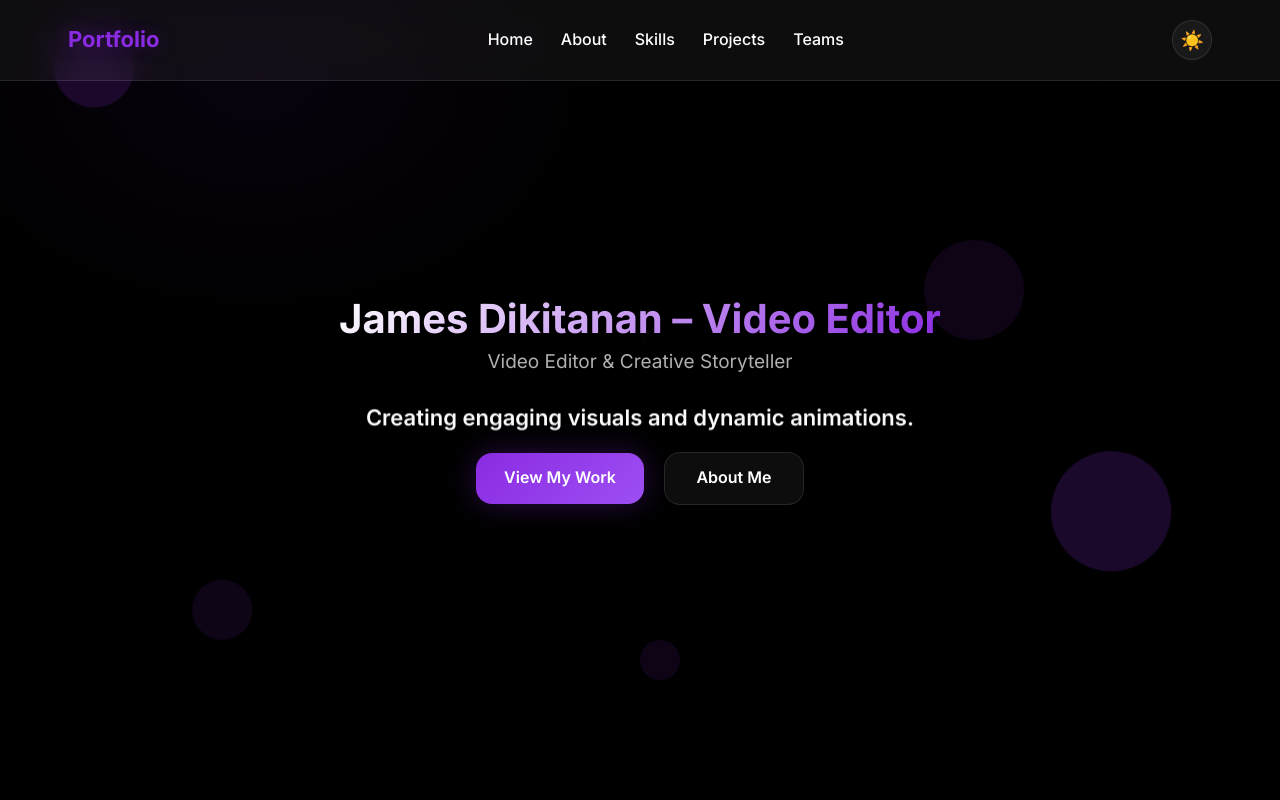
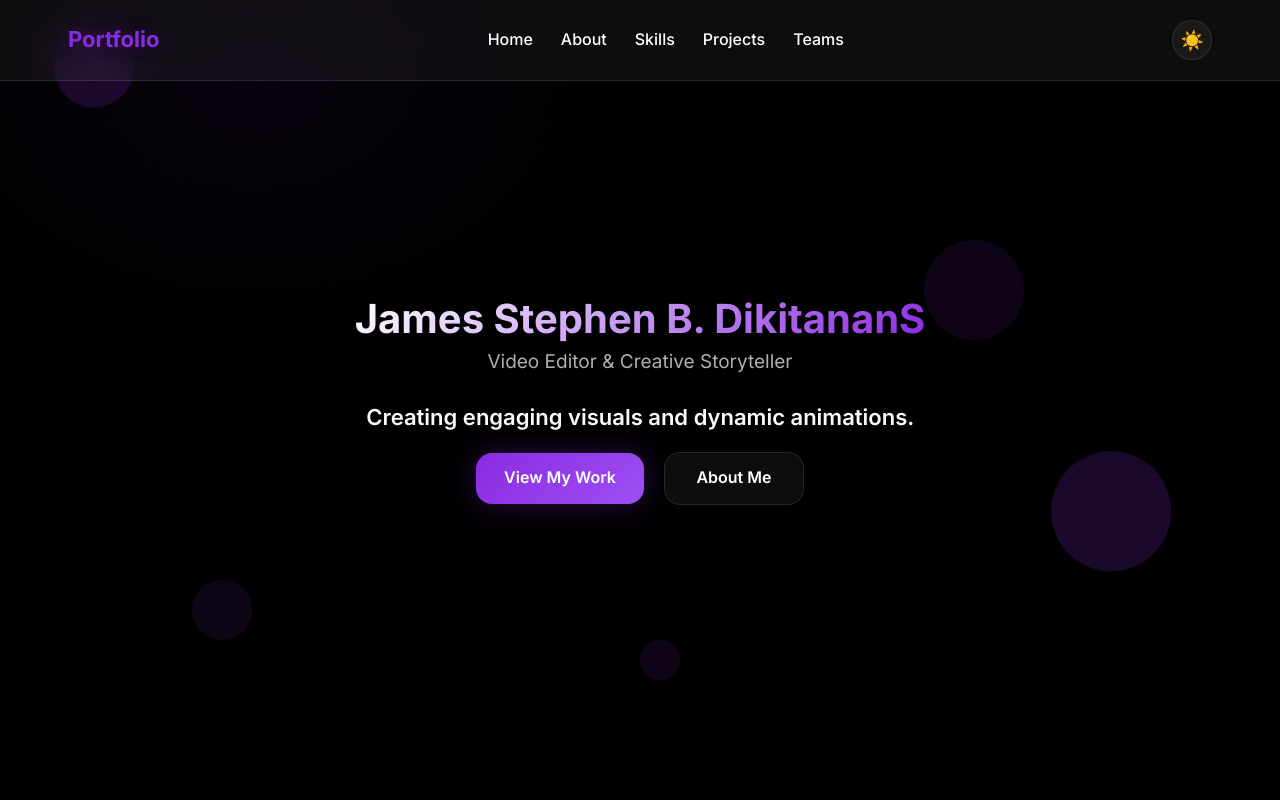
Before and after one commit to jamesdikitanan0607/my-portfolio, a plain HTML site: page index.html in a window 1280 px wide. Shown: the top 800 px of the page. Drawn offline with Linux system fonts and the light colour scheme.

Commit message:
<name-change >

```diff
--- a/index.html
+++ b/index.html
@@ -57,7 +57,7 @@
 
         <div class="hero-content">
             <div class="hero-text" data-anim="fade-slide-up">
-                <h1 class="hero-title">James Dikitanan – Video Editor</h1>
+                <h1 class="hero-title">James Stephen B. DikitananS</h1>
                     <p class="hero-subtitle">Video Editor & Creative Storyteller</p>
                     <!-- Masked tagline for Soleil Noir inspired reveal -->
                     <div class="hero-tagline-wrap" aria-hidden="true">
```
